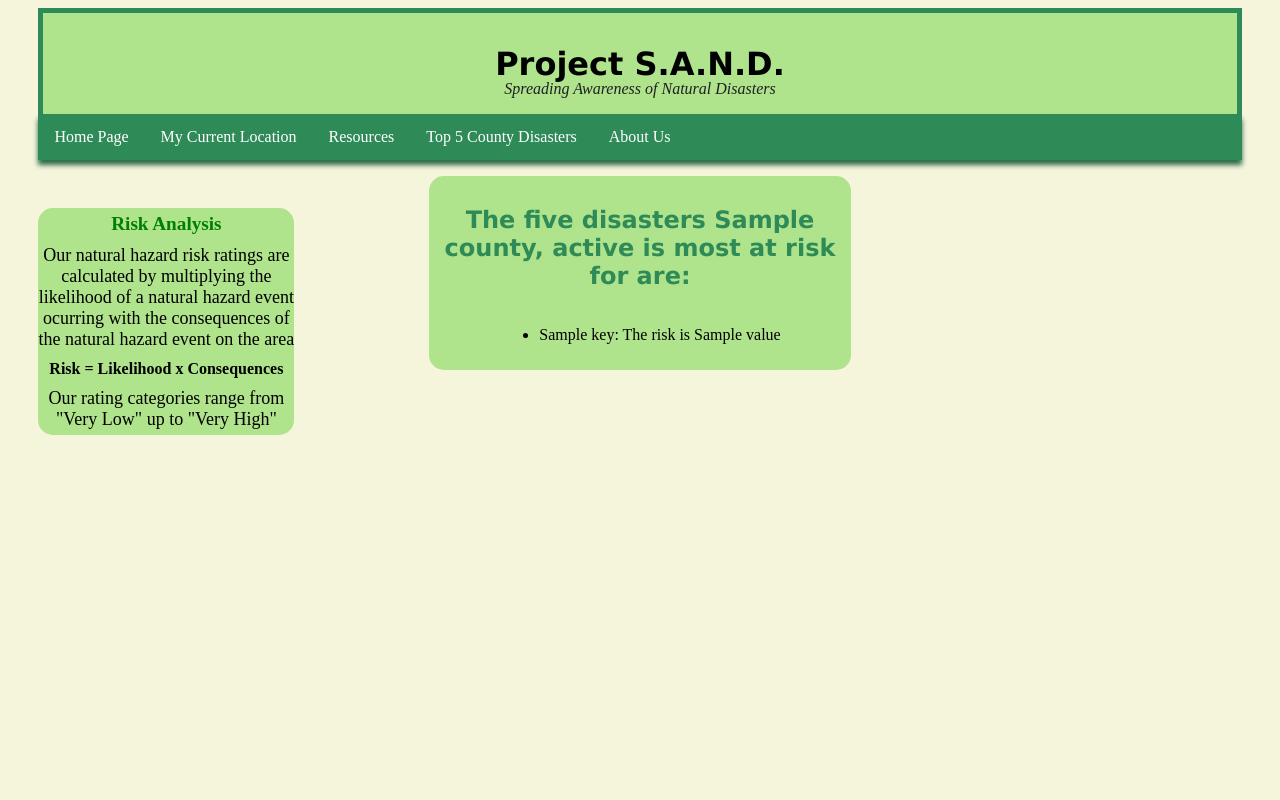
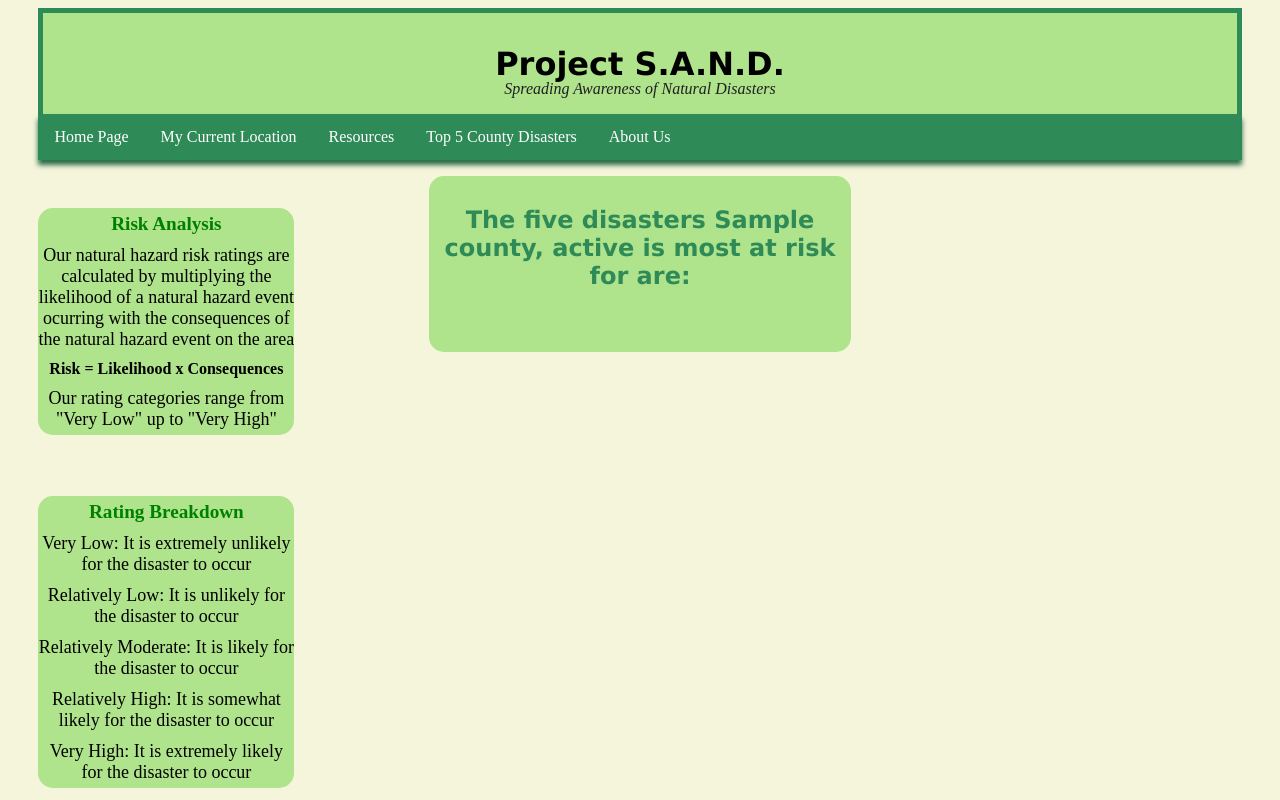
Before and after one commit to dynamiquet/Project-SAND, a Flask app: template templates/displaytop5data.html in a window 1280 px wide. Run offline with Flask 3, Linux system fonts and the light colour scheme; the template is opened without the code that fills it: most values are stand-ins (such as "Sample title", 1, 10 or a date in 2020).

Commit message:
Added features from previous commit to the top5 screen as well

```diff
--- a/templates/displaytop5data.html
+++ b/templates/displaytop5data.html
@@ -25,7 +25,39 @@
             <h2>The five disasters {{county}}, {{state}} is most at risk for are:</h2>
             <ul>
                 {% for key, value in data.items() %}
-                    <li>{{ key }}: The risk is {{ value }}</li>
+                    {% if value == "Insufficient Data" or value == "No Rating" %}
+                        <p> Unfortunately, there is not enough data on {{key}} for {{county}}, {{state}} </p>
+                    {% elif value == "Not Applicable" %}
+                        <div class="risk-images">
+                            <img src='../static/images/greencheckmark.png' alt="Green check mark" style="width:30px;height:30px;">
+                            <p> {{county}}, {{state}} is not considered at risk for {{key}}. </p>
+                        </div>
+                    {% elif value == "Very Low" %}
+                        <div class="risk-images">
+                            <img src='../static/images/greencheckmark.png' alt="Green check mark" style="width:30px;height:30px;">
+                            <p> The risk for {{key}} is very low </p>
+                        </div>
+                    {% elif value == "Relatively Low" %}
+                        <div class="risk-images">
+                            <img src='../static/images/yellowarningsign.png' alt="Yellow warning sign" style="width:34px;height:34px;">
+                            <p> The risk for {{key}} is relatively low </p>
+                        </div>
+                    {% elif value == "Relatively Moderate" %}
+                        <div class="risk-images">
+                            <img src='../static/images/yellowarningsign.png' alt="Yellow warning sign" style="width:34px;height:34px;">
+                            <p> The risk for {{key}} is relatively moderate </p>
+                        </div>
+                    {% elif value == "Relatively High" %}
+                        <div class="risk-images">
+                            <img src='../static/images/orangewarningsign.png' alt="Orange warning sign" style="width:28px;height:28px;">
+                            <p> The risk for {{key}} is relatively high </p>
+                        </div>
+                    {% elif value == "Very High" %}
+                        <div class="risk-images">
+                            <img src='../static/images/redwarningsign.jpg' alt="Red warning sign" style="width:30px;height:30px;">
+                            <p> The risk for {{key}} is very high </p>
+                        </div>
+                    {% endif %}
                 {% endfor %}
             </ul>
         </div>
@@ -37,5 +69,14 @@
             <strong> Risk = Likelihood x Consequences</strong>
             <p>Our rating categories range from "Very Low" up to "Very High"</p>
         </div>
+
+        <div class="rating-breakdown">
+            <h3> Rating Breakdown </h3>
+            <p> Very Low: It is extremely unlikely for the disaster to occur</p>
+            <p> Relatively Low: It is unlikely for the disaster to occur</p>
+            <p> Relatively Moderate: It is likely for the disaster to occur </p>
+            <p> Relatively High: It is somewhat likely for the disaster to occur</p>
+            <p> Very High: It is extremely likely for the disaster to occur</p>
+        </div>
     </body>
 </html>
```
